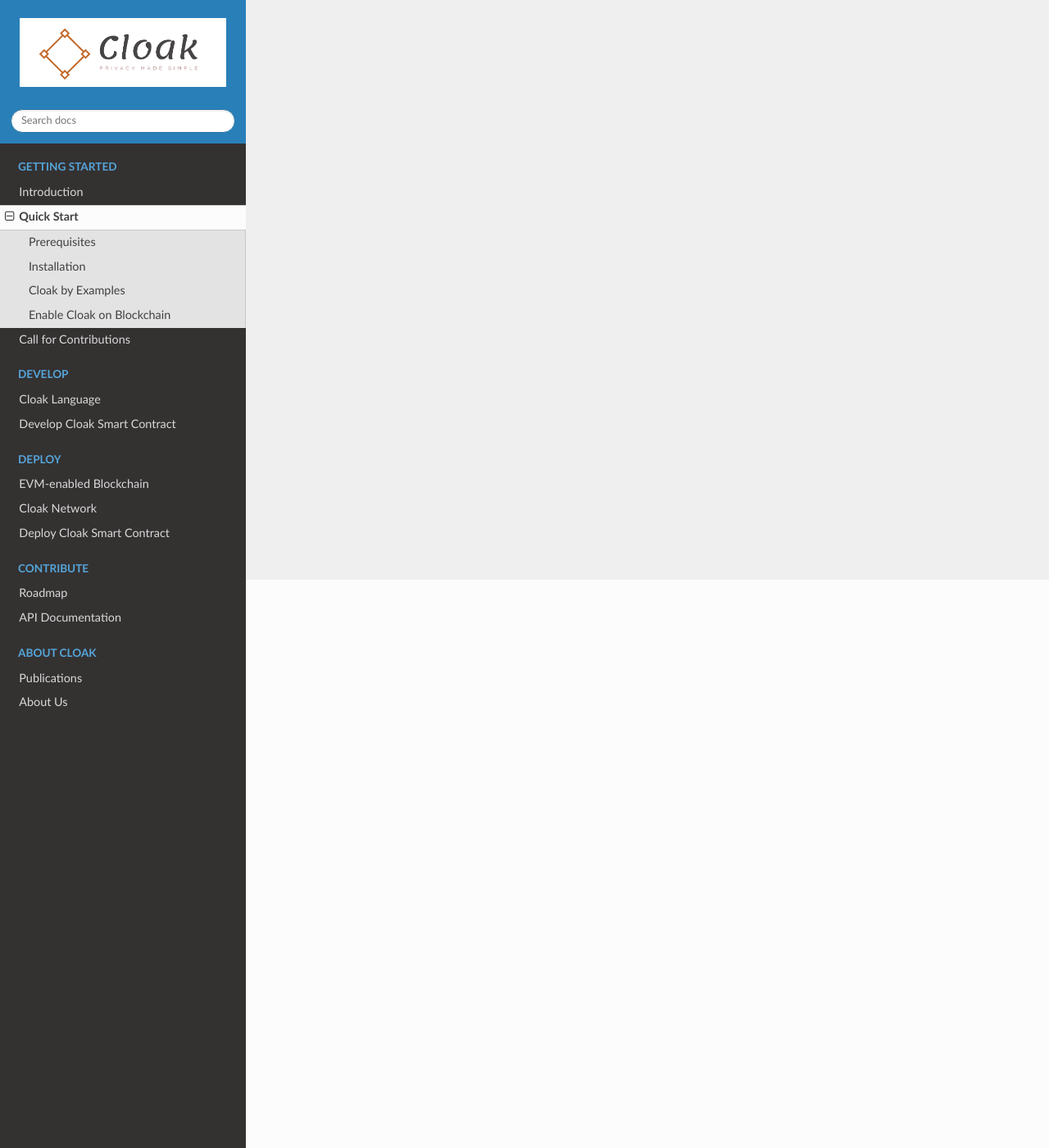
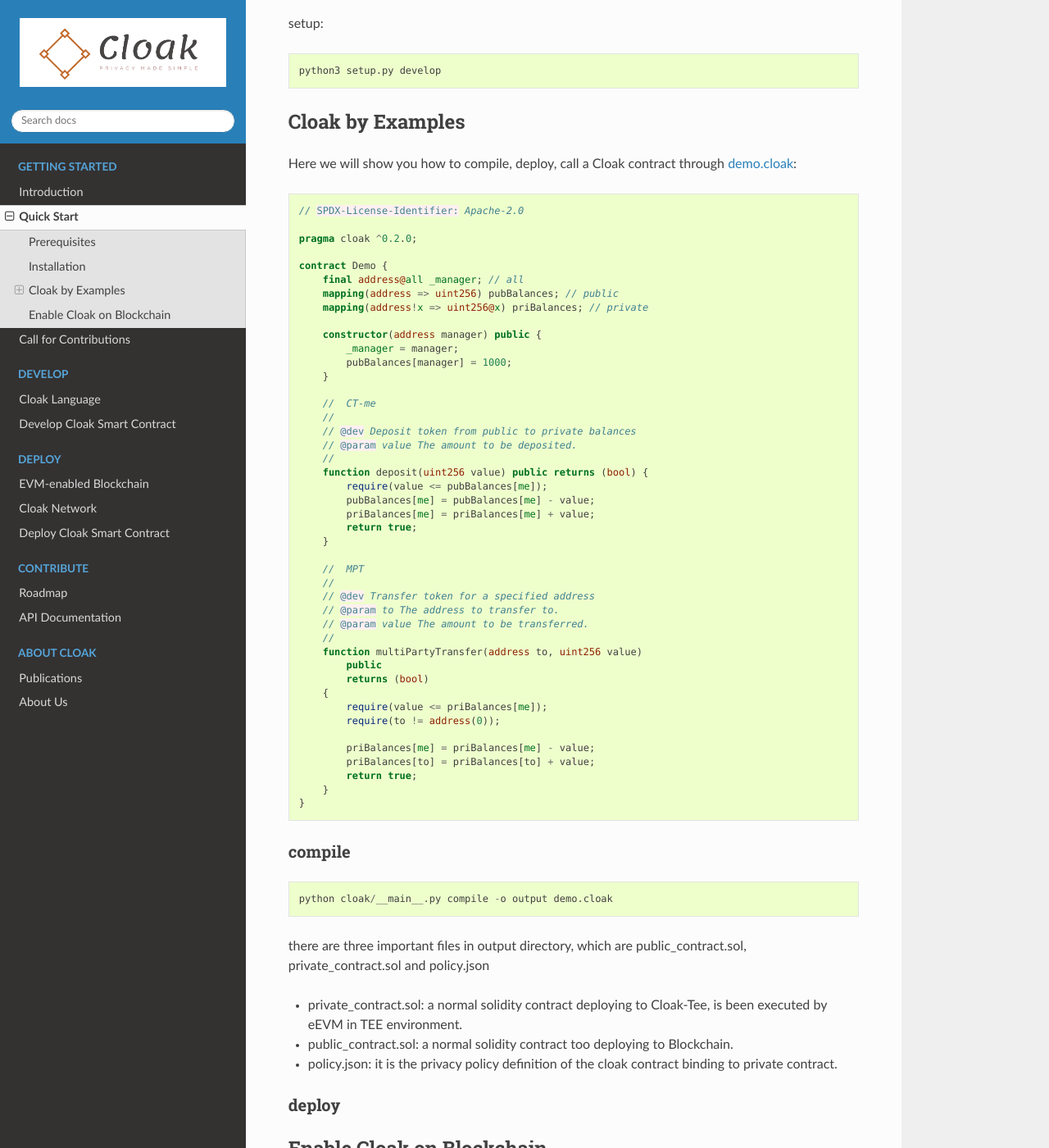
Before and after one commit to OxHainan/cloak-docs, a Sphinx documentation site: the page built from docs/source/started/quick-start.rst, in a window 1280 px wide and 1400 px high, scrolled down 693 px. Shown: the whole window at 82% size. Built offline with Sphinx 7.4.7 and the Read the Docs theme 2.0.0, drawn with Linux system fonts in a browser that asks for light colours; some of the changed text lies outside the part shown.

Commit message:
feat: add quick-start

```diff
--- a/docs/source/started/quick-start.rst
+++ b/docs/source/started/quick-start.rst
@@ -5,16 +5,108 @@
 ---------------
 Prerequisites
 ---------------
-
+Before use Cloak, you need to know Cloak is a framework that includes a
+Cloak service and a Cloak language compiler as
+`Introduction <https://oxhainan-cloak-docs.readthedocs-hosted.com/en/latest/started/introduction.html>`__
+described, in normal case, we will provide a test cloak service, though
+you can deploy Cloak service for yourself, check `deploy cloak
+service <https://oxhainan-cloak-docs.readthedocs-hosted.com/en/latest/index.html>`__.
 
 ---------------
 Installation
 ---------------
+to install, there two ways, the easy way is to use docker:
+
+.. code::
+
+   docker pull plytools/circleci-compiler:v0.2.0
+
+Or install to any host what you want, Cloak compiler is implemented by
+Python 3, so you need prepare a environment which includes a executable
+Python 3 and pip3, and its version is at least greater than 3.8.
+
+clone code:
+
+.. code::
+
+   git clone https://github.com/OxHainan/cloak-compiler.git
+   cd cloak-compiler
+
+setup:
+
+.. code::
+
+   python3 setup.py develop
 
 
 --------------------
 Cloak by Examples
 --------------------
+Here we will show you how to compile, deploy, call a Cloak contract through `demo.cloak <https://oxhainan-cloak-docs.readthedocs-hosted.com/en/latest/index.html>`__:
+
+.. code-block::
+
+    // SPDX-License-Identifier: Apache-2.0
+
+    pragma cloak ^0.2.0;
+
+    contract Demo {
+        final address@all _manager; // all
+        mapping(address => uint256) pubBalances; // public
+        mapping(address!x => uint256@x) priBalances; // private
+
+        constructor(address manager) public {
+            _manager = manager;
+            pubBalances[manager] = 1000;
+        }
+
+        //  CT-me
+        //
+        // @dev Deposit token from public to private balances
+        // @param value The amount to be deposited.
+        //
+        function deposit(uint256 value) public returns (bool) {
+            require(value <= pubBalances[me]);
+            pubBalances[me] = pubBalances[me] - value;
+            priBalances[me] = priBalances[me] + value;
+            return true;
+        }
+
+        //  MPT
+        //
+        // @dev Transfer token for a specified address
+        // @param to The address to transfer to.
+        // @param value The amount to be transferred.
+        //
+        function multiPartyTransfer(address to, uint256 value)
+            public
+            returns (bool)
+        {
+            require(value <= priBalances[me]);
+            require(to != address(0));
+
+            priBalances[me] = priBalances[me] - value;
+            priBalances[to] = priBalances[to] + value;
+            return true;
+        }
+    }
+
+compile
+**********************
+
+.. code::
+
+    python cloak/__main__.py compile -o output demo.cloak
+
+there are three important files in output directory, which are public_contract.sol, private_contract.sol and policy.json
+
+* private_contract.sol: a normal solidity contract deploying to Cloak-Tee, is been executed by eEVM in TEE environment.
+* public_contract.sol: a normal solidity contract too deploying to Blockchain.
+* policy.json: it is the privacy policy definition of the cloak contract binding to private contract.
+
+deploy
+**********************
+
 
 ------------------------------
 Enable Cloak on Blockchain
```
